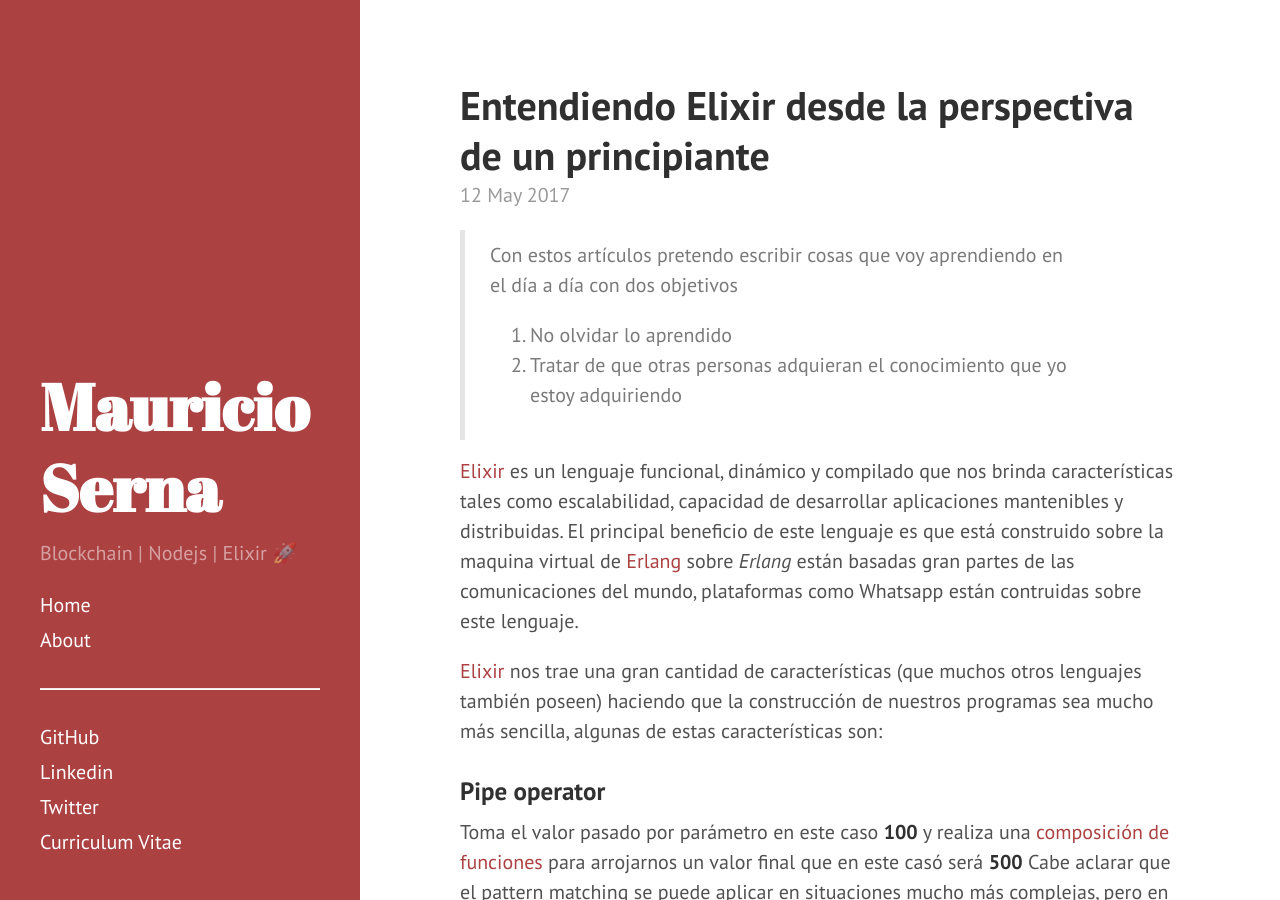
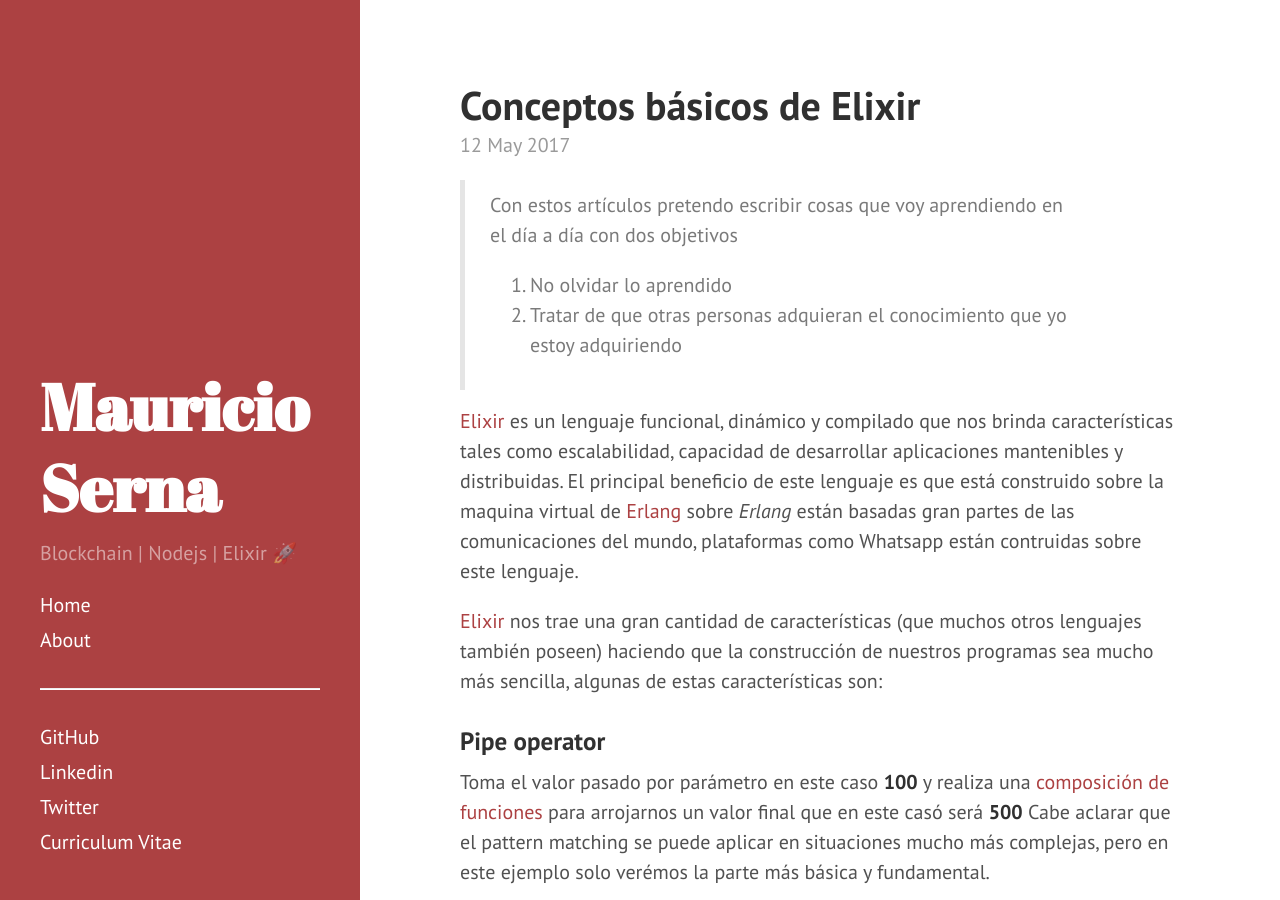
Before and after one commit to kmlroot/mauricio, a Jekyll site: the page built from _posts/2017-05-12-conceptos-basicos-de-elixir.md, in a window 1280 px wide and 900 px high. Built offline with Jekyll 4.4.1, drawn with Linux system fonts in a browser that asks for light colours; comment, search, counter and statistics services are not loaded.

Commit message:
Update post title

```diff
--- a/_posts/2017-05-12-entendiendo-elixir-desde-la-perspectiva-de-un-principiante.md
+++ b/_posts/2017-05-12-conceptos-basicos-de-elixir.md
@@ -1,5 +1,5 @@
 ---
-title: Entendiendo Elixir desde la perspectiva de un principiante
+title: Conceptos básicos de Elixir
 layout: post
 ---
 
```
